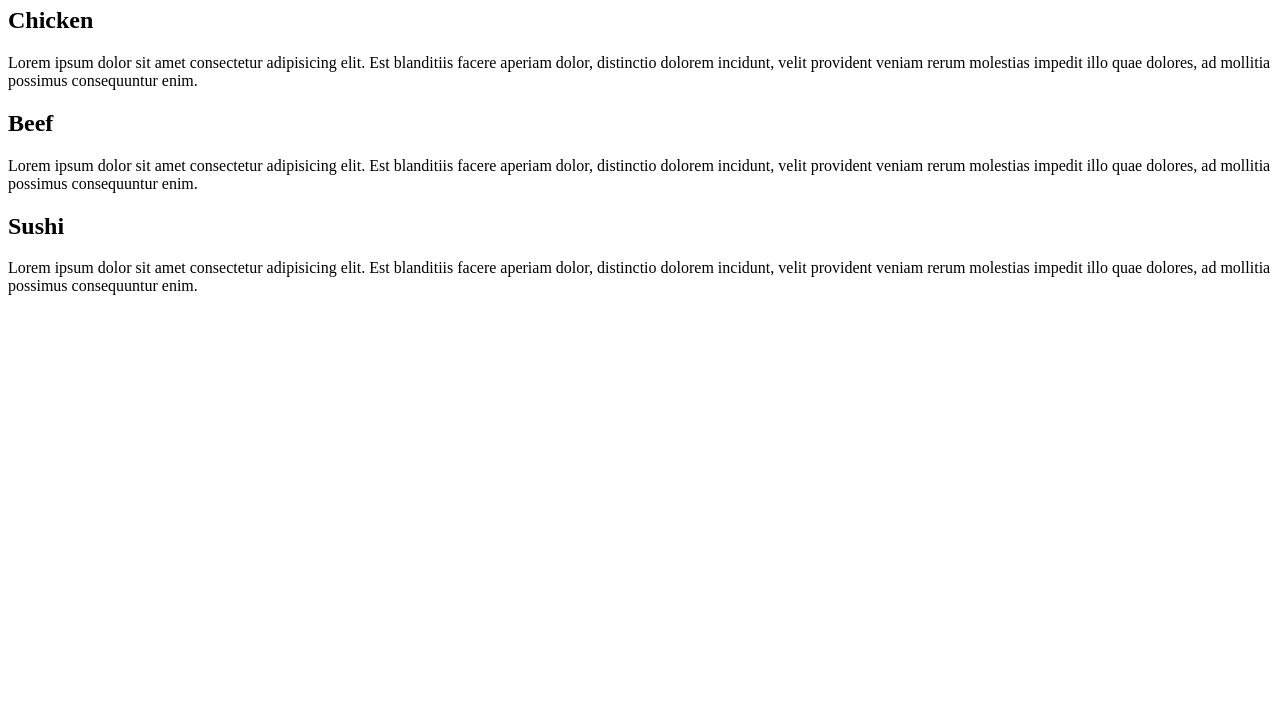
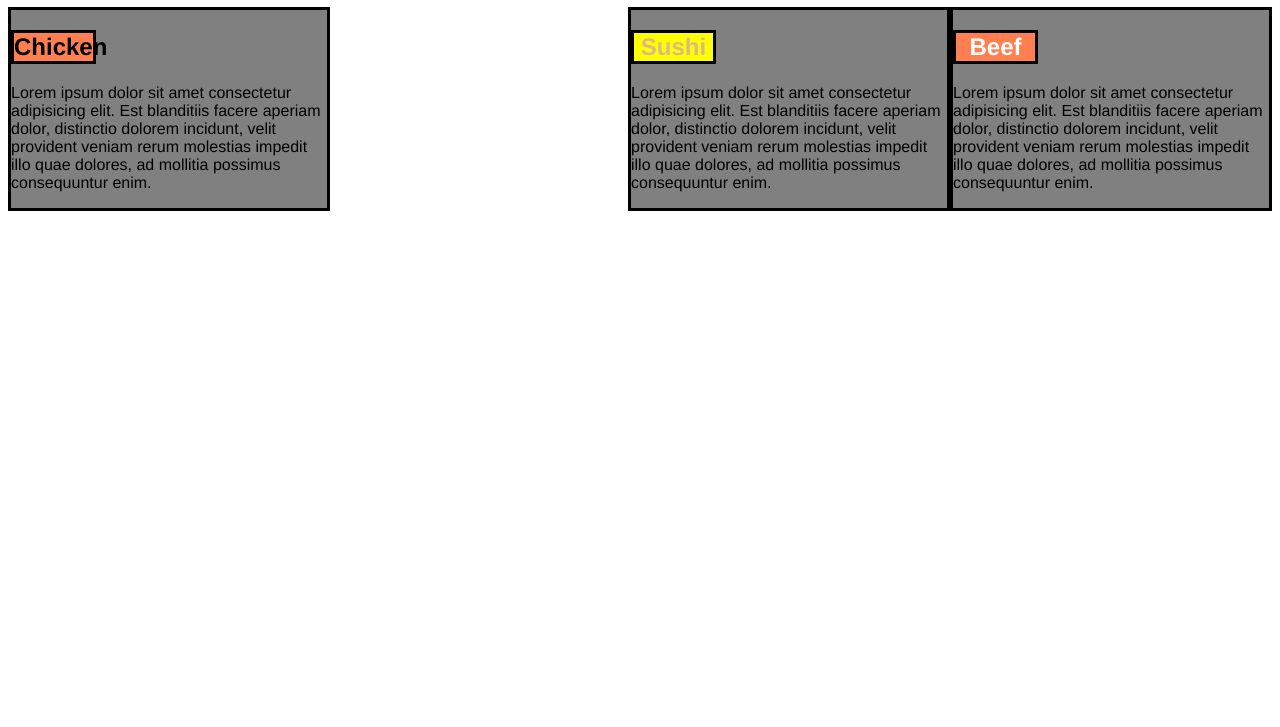
Before and after one commit to mdyagual/WebDevFtCoursera, a plain HTML site: page assignment-2/index.html in a window 1280 px wide. Shown: the part 73-800 px from the top of the page. Drawn offline with Linux system fonts and the light colour scheme.

Commit message:
Up to a 50% this assingment

```diff
--- a/assignment-2/index.html
+++ b/assignment-2/index.html
@@ -1,24 +1,25 @@
 <!DOCTYPE html>
 <html lang="en">
 <head>
+    <link rel="stylesheet" href="styles.css">
     <meta charset="UTF-8">
     <title>Assignment 2</title>
     <h1>Our Menu</h1>
-    <div>
+    <div class='first'>
         <span>
-            <h2>Chicken</h2>
+            <h2 class='m1'>Chicken</h2>
             <p>Lorem ipsum dolor sit amet consectetur adipisicing elit. Est blanditiis facere aperiam dolor, distinctio dolorem incidunt, velit provident veniam rerum molestias impedit illo quae dolores, ad mollitia possimus consequuntur enim.</p>
         </span>
     </div>
-    <div>
+    <div class='second'>
         <span>
-            <h2>Beef</h2>
+            <h2 class='m2'>Beef</h2>
             <p>Lorem ipsum dolor sit amet consectetur adipisicing elit. Est blanditiis facere aperiam dolor, distinctio dolorem incidunt, velit provident veniam rerum molestias impedit illo quae dolores, ad mollitia possimus consequuntur enim.</p>
         </span>
     </div>
-    <div>
+    <div class='third'>
         <span>
-            <h2>Sushi</h2>
+            <h2 class='m3'>Sushi</h2>
             <p>Lorem ipsum dolor sit amet consectetur adipisicing elit. Est blanditiis facere aperiam dolor, distinctio dolorem incidunt, velit provident veniam rerum molestias impedit illo quae dolores, ad mollitia possimus consequuntur enim.</p>
         </span>
     </div>
--- a/assignment-2/styles.css
+++ b/assignment-2/styles.css
@@ -0,0 +1,55 @@
+body{
+    font-family: 'Franklin Gothic Medium', 'Arial Narrow', Arial, sans-serif;
+}
+h1{
+    text-align: center;
+}
+
+h2{
+    text-align: center;
+    width: 25%;
+
+}
+
+div{
+    width: 25%;
+    border-style: solid;
+    border-color: black;
+    background-color: gray;
+}
+
+.m1{
+    color: black;
+    background-color: coral;
+    border-style: solid;
+    border-color: black;
+}
+
+.m2{
+    color: white;
+    background-color: coral;
+    border-style: solid;
+    border-color: black;
+}
+
+.m3{
+    color: burlywood;
+    background-color: yellow;
+    border-style: solid;
+    border-color: black;
+}
+
+
+
+.first{
+    float: left;
+}
+
+
+.second{
+    float: right;
+}
+
+.third{
+    float: right;
+}
```
